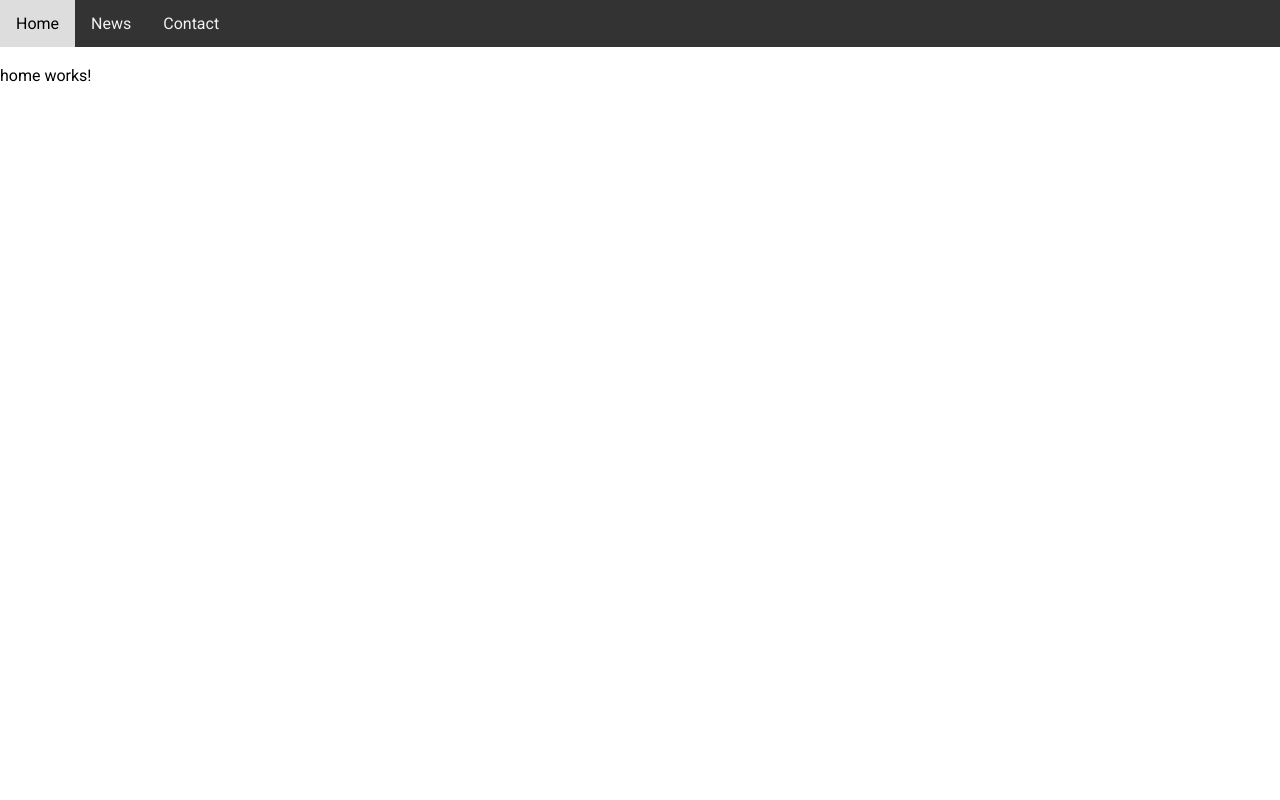
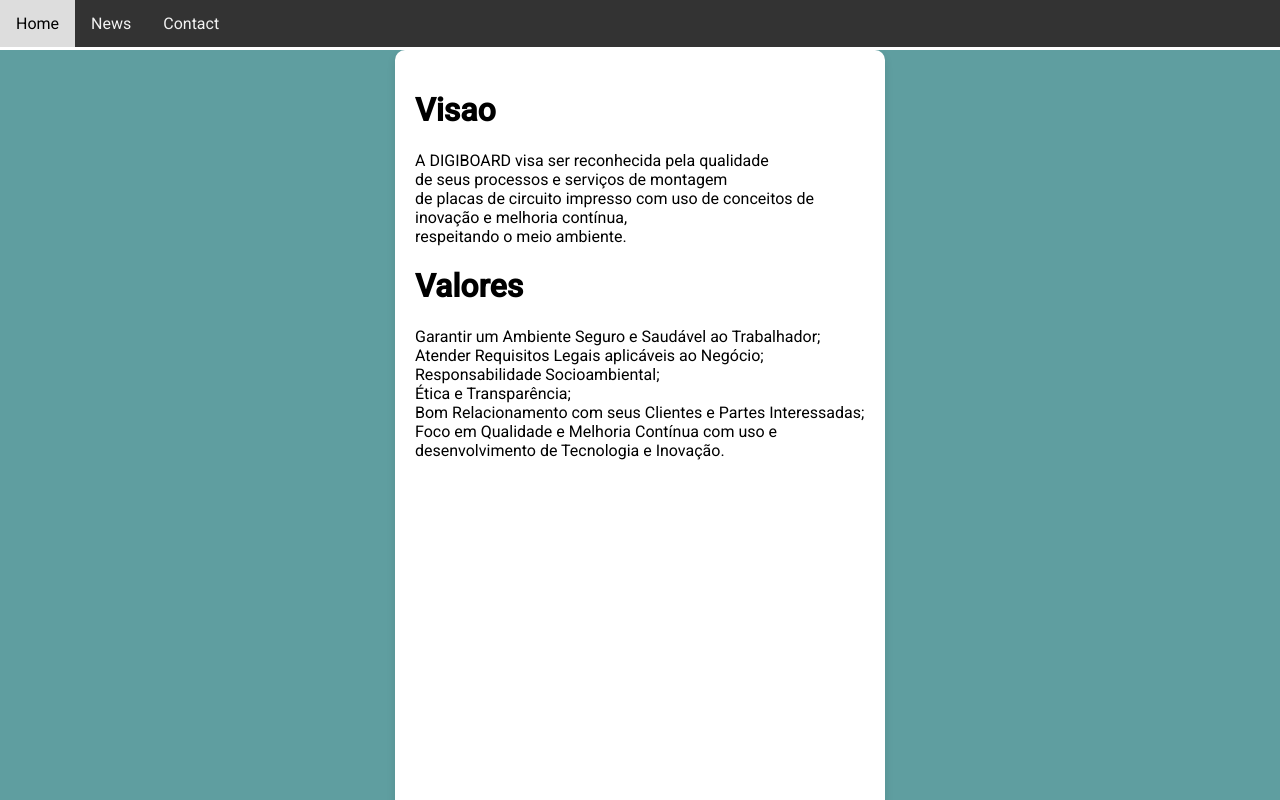
Before and after one commit to lucioneves/monitora-estoque, an Angular app: page /home in a window 1280 px wide. Built offline with nearby package versions, Linux system fonts and the light colour scheme; sample sign-in values are in the browser's storage.

Commit message:
feat: adiciona apresentação ao home

```diff
--- a/src/app/pages/login/home/home.component.css
+++ b/src/app/pages/login/home/home.component.css
@@ -0,0 +1,23 @@
+.home-container{
+  display: flex;
+  width: 100%;
+  height: 100vh;
+  justify-content: center;
+  background-color: cadetblue;
+  overflow: hidden;
+    position: fixed;
+    z-index: auto;
+
+}
+
+.content{
+  width: 100%;
+  max-width: 450px;
+  flex-direction: column;
+
+    background-color: white; /* Fundo branco para o conteúdo */
+    padding: 20px; /* Espaçamento interno */
+    border-radius: 10px; /* Bordas arredondadas */
+    box-shadow: 0 4px 8px rgba(0, 0, 0, 0.1);
+
+}
--- a/src/app/pages/login/home/home.component.html
+++ b/src/app/pages/login/home/home.component.html
@@ -1 +1,21 @@
-<p>home works!</p>
+<div class="home-container">
+    <div class="content">
+        <h1>Visao</h1>
+        <p>
+            A DIGIBOARD visa ser reconhecida pela qualidade <br>
+            de seus processos e serviços de montagem <br>
+            de placas de circuito impresso com uso de conceitos de <br>
+            inovação e melhoria contínua, <br> respeitando o meio ambiente.
+        </p>
+        <h1>Valores</h1>
+        <p>
+            Garantir um Ambiente Seguro e Saudável ao Trabalhador;<br>
+            Atender Requisitos Legais aplicáveis ao Negócio;<br>
+            Responsabilidade Socioambiental;<br>
+            Ética e Transparência;<br>
+            Bom Relacionamento com seus Clientes e Partes Interessadas;<br>
+            Foco em Qualidade e Melhoria Contínua com uso e desenvolvimento de Tecnologia e Inovação.
+        </p>
+
+    </div>
+</div>
--- a/src/app/pages/login/login.component.ts
+++ b/src/app/pages/login/login.component.ts
@@ -49,6 +49,8 @@ export class LoginComponent {
   onSubmit() {
     if (this.form.valid) {
       console.log('Form is valid, navigating to /home');
+      localStorage.setItem('authToken', 'dummy-token');
+      console.log('Form is valid, navigating to /home');
       this.router.navigate(['/home']);
     } else {
       console.log('Form is invalid');
--- a/src/app/shared/components/header/header.component.html
+++ b/src/app/shared/components/header/header.component.html
@@ -1,4 +1,4 @@
-<mat-toolbar color="primary">
+<!-- <mat-toolbar color="primary">
     <div class="container">
         <div class="subtitle">
            <div>Digiboard</div>
@@ -9,4 +9,4 @@
         </div>
     </div>
 
-</mat-toolbar>
+</mat-toolbar> -->
```
